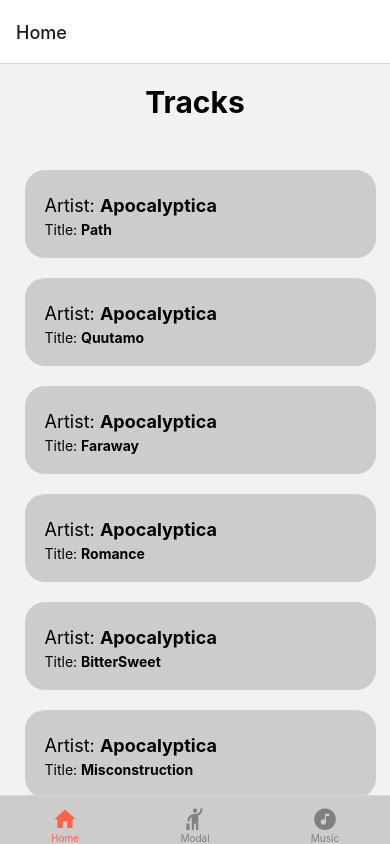
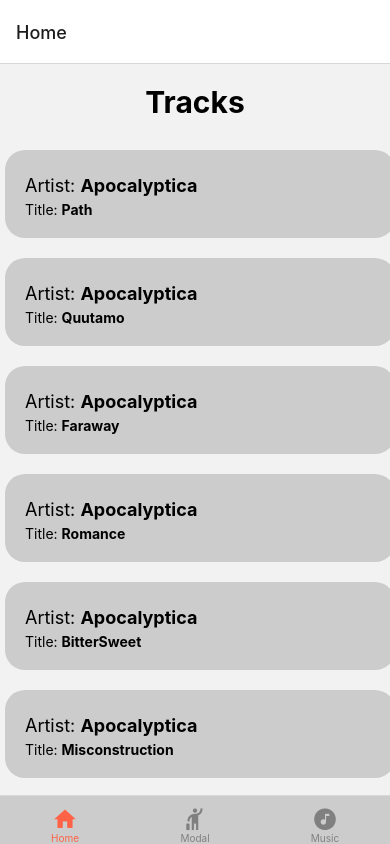
Before and after one commit to Shurlik/ThreeTabPlay, a React Native app: screen /Home in a window 390 px wide. Built offline with nearby package versions, Linux system fonts and the light colour scheme; what react-native-track-player would draw is missing.

Commit message:
update )

```diff
--- a/src/screens/MainScreen.tsx
+++ b/src/screens/MainScreen.tsx
@@ -1,5 +1,5 @@
 import * as React from 'react';
-import {View, Text, StyleSheet, SafeAreaView, FlatList} from 'react-native';
+import {Text, StyleSheet, SafeAreaView, FlatList} from 'react-native';
 import SongItem from '../components/SongItem';
 
 import music from '../../model/data';
@@ -31,7 +31,6 @@
   },
   musicList: {
     width: '100%',
-    padding: '5%',
   },
 });
 export default MainScreen;
```
